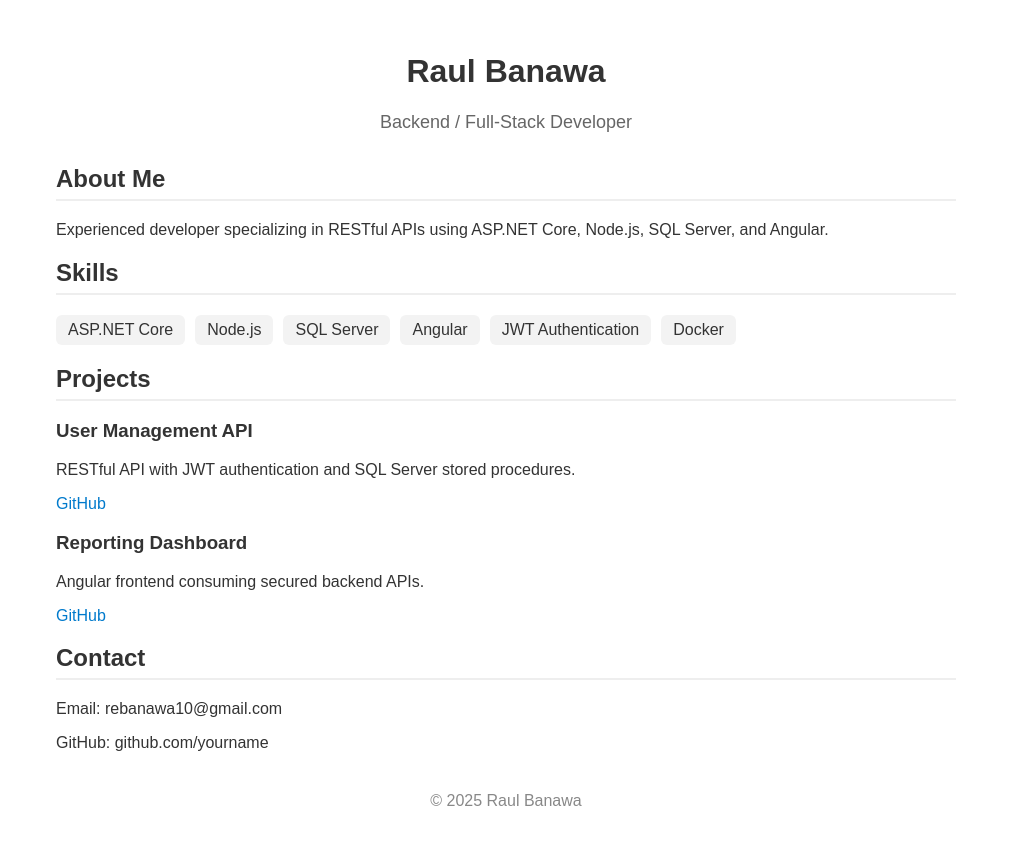
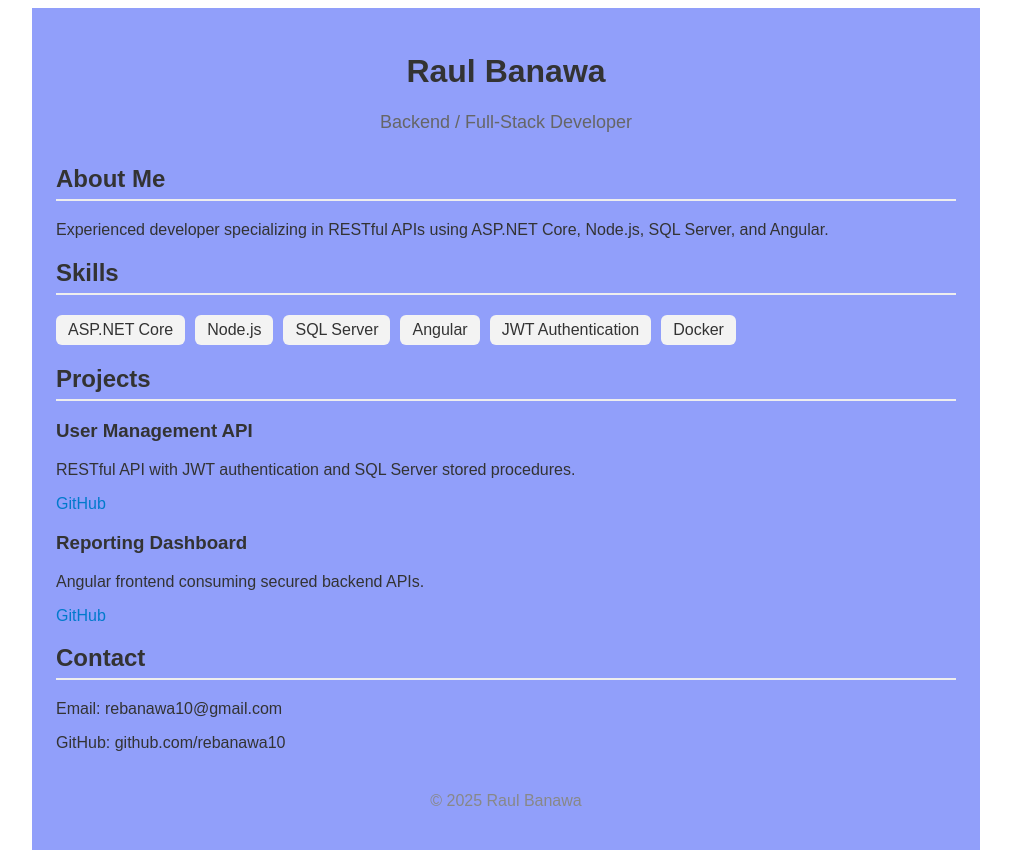
Before and after one commit to rebanawa10-lab/angular-portfolio, an Angular app: page / in a window 1280 px wide. Shown: the whole page, without its empty margins (134-1145 px from the left). Built offline with nearby package versions, Linux system fonts and the light colour scheme.

Commit message:
202512 29 0105 Push Github updated

```diff
--- a/src/app/app.css
+++ b/src/app/app.css
@@ -4,6 +4,7 @@ margin: auto;
 padding: 24px;
 font-family: Arial, sans-serif;
 color: #333;
+background-color: rgb(145, 159, 250);
 }
 
 
--- a/src/app/app.html
+++ b/src/app/app.html
@@ -381,7 +381,8 @@ ASP.NET Core, Node.js, SQL Server, and Angular.
 <div class="project">
 <h3>Reporting Dashboard</h3>
 <p>Angular frontend consuming secured backend APIs.</p>
-<a href="https://github.com/rebanawa10-lab/angular-dashboard" target="_blank">GitHub</a>
+<a href="https://rebanawa10-lab.github.io/06portfolioapp/index.html" target="_blank">GitHub</a>
+<!-- <a href="https://github.com/rebanawa10-lab/angular-dashboard" target="_blank">GitHub</a> -->
 </div>
 </section>
 
@@ -389,7 +390,7 @@ ASP.NET Core, Node.js, SQL Server, and Angular.
 <section>
 <h2>Contact</h2>
 <p>Email: rebanawa10@gmail.com</p>
-<p>GitHub: github.com/yourname</p>
+<p>GitHub: github.com/rebanawa10</p>
 </section>
 
 
```
